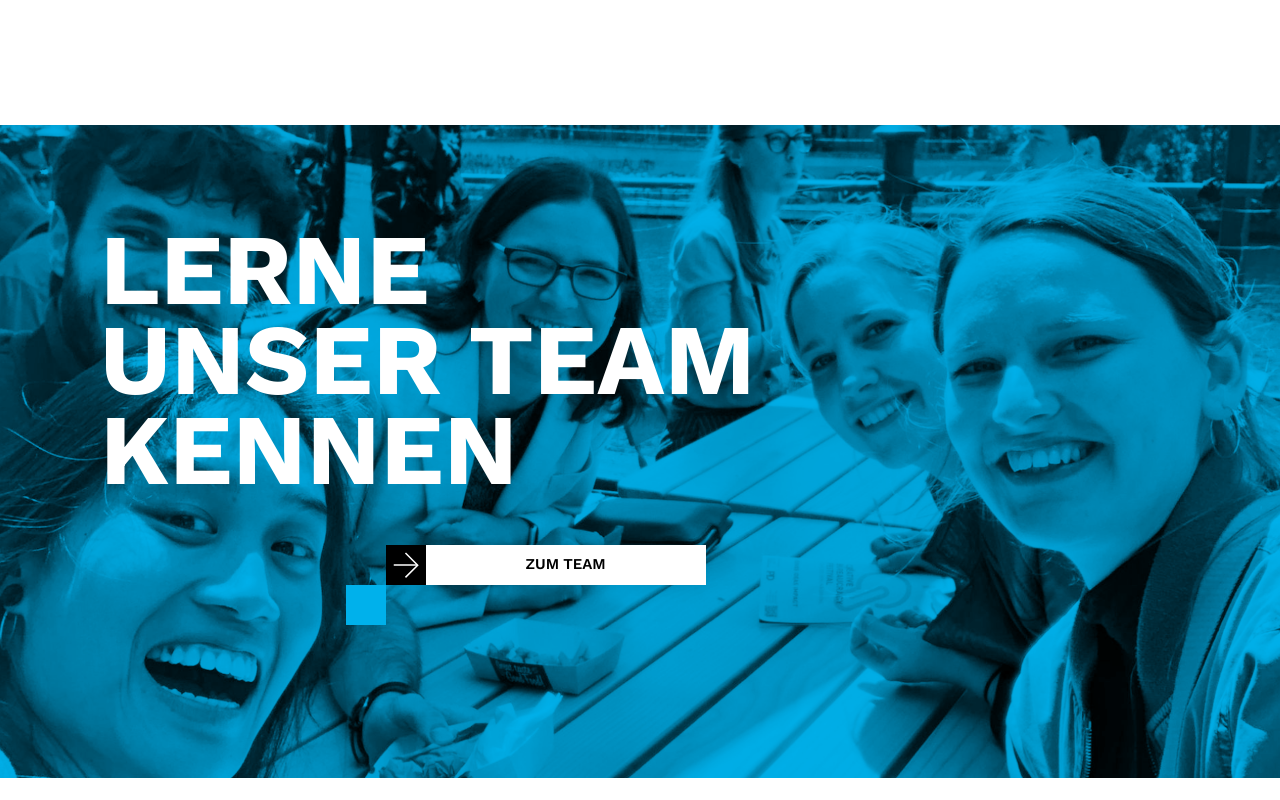
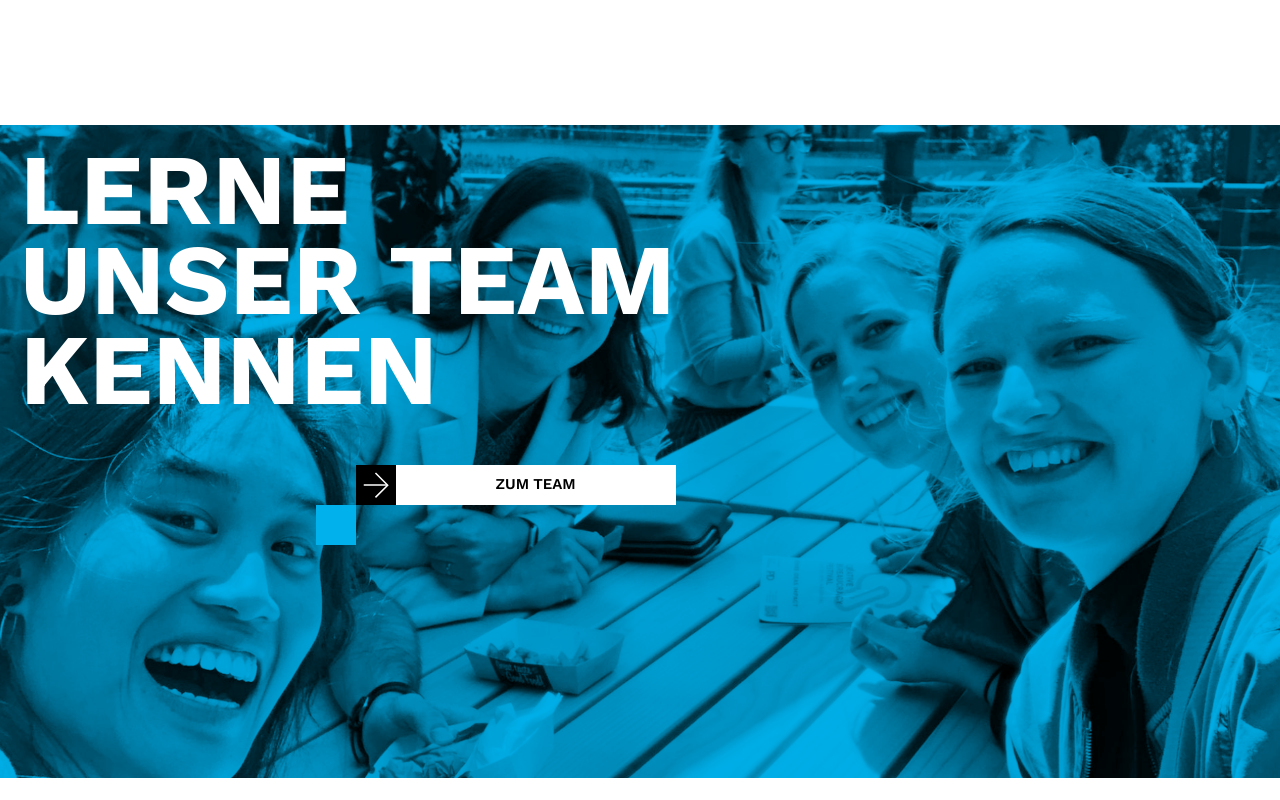
Before and after one commit to byte-bayern/website, a Gatsby site: page / in a window 1280 px wide. Shown: the part 2400-3200 px from the top of the page. Built offline with nearby package versions, Linux system fonts and the light colour scheme; Gatsby itself is replaced by a stand-in of ours.

Commit message:
Fix viewport issues

```diff
--- a/src/components/screens/home/hero.js
+++ b/src/components/screens/home/hero.js
@@ -9,10 +9,10 @@ export default function Hero() {
       <div className="content py-standard">
         <div className="blue-hero">
           <img className="blue-hero-image" src={hero} alt=""></img>
-          <div className={`blue-hero-text tc-white blue-hero-text-left display-1 p-standard tt-uppercase`}>
+          <div className={`blue-hero-text tc-white blue-hero-text-left display-1 tt-uppercase pl-20 pt-20`}>
             <SplitText title={"Lerne\n unser Team\n kennen"} />
-            <div className="grid p-grid-standard grid-gap-0 ">
-        <div className="col-12">
+
+              <div className="col-12 pt-50">
                 <div className="header-button">
                   <Button
                     text="Zum Team"
@@ -24,7 +24,7 @@ export default function Hero() {
                   />
                 </div>
               </div>
-      </div>
+
           </div>
         </div>
       </div>
--- a/src/components/screens/team/digitalschmiede.js
+++ b/src/components/screens/team/digitalschmiede.js
@@ -7,7 +7,7 @@ export default function Digitalschmiede() {
     <section data-aos="fade-up" data-aos-duration="3000"  id="introduction" >
       <div className="grid p-grid-standard xs:grid-gap-20 md:grid-gap-50 lg:grid-gap-100 content">
         <div className="col-12 headline-1 tc-blue">Die Digitalschmiede Bayern</div>
-        <div className="grid content">
+
         <div className="col-12 lg:col-6 body-1">
           Mit unserem Programm Digitalschmiede Bayern befähigen wir interdisziplinäre Teams, <strong>nutzerzentrierte digitale Lösungen</strong> für konkrete Herausforderungen der <strong>bayerischen Verwaltung</strong> zu erarbeiten. Unser Ziel ist es, mit dem 3-monatigen Programm einerseits den digitalen Nachwuchs für den staatlichen Sektor zu begeistern und gleichzeitig den Ministerien neue Impulse für die Anwendung neuer Methoden zu geben.<br />
           <img
@@ -34,7 +34,7 @@ export default function Digitalschmiede() {
               </div>
         </div>
       </div>
-      </div>
+
     </section>
   );
 }
```
Lines whose indentation alone changed are shown as unchanged.
